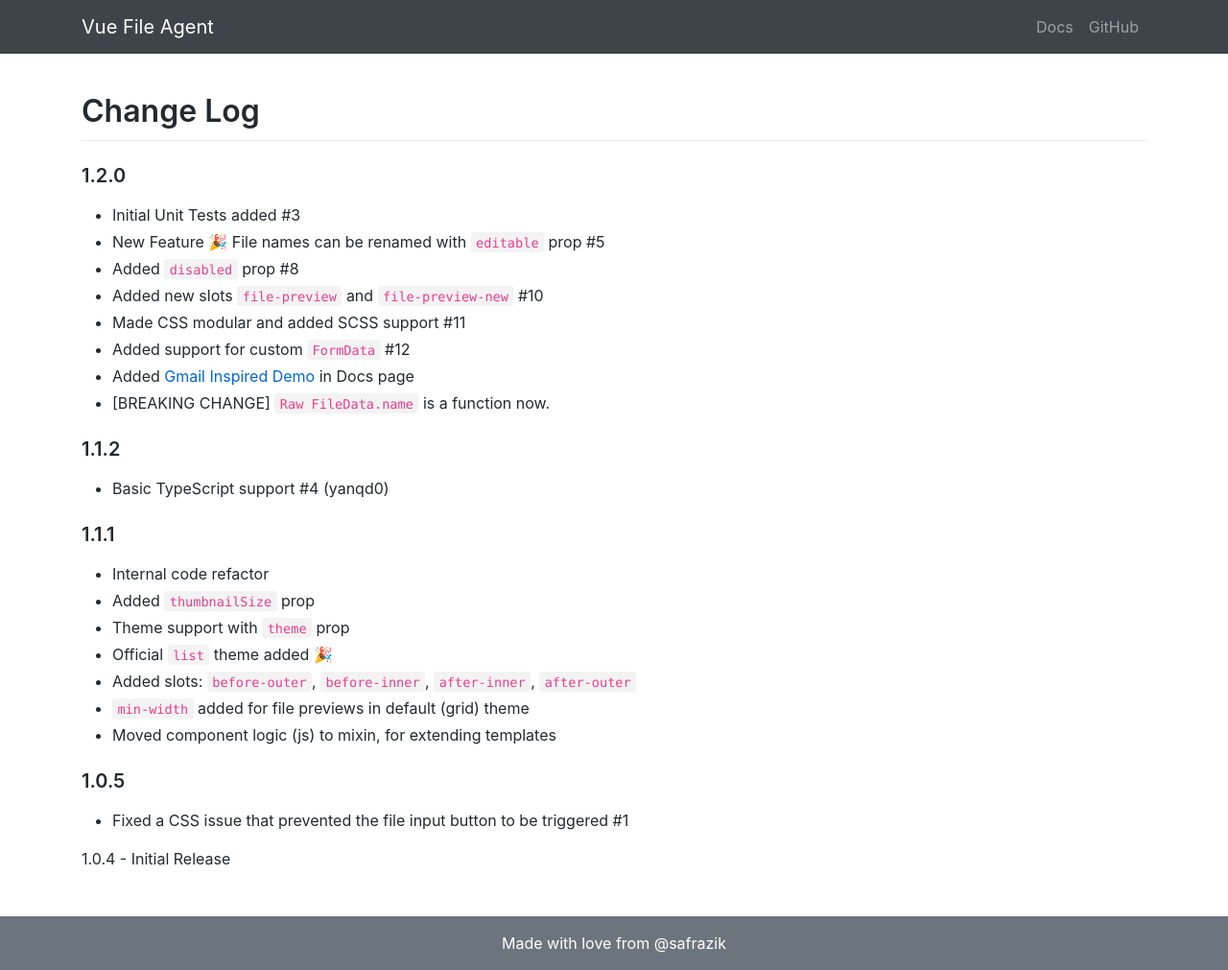
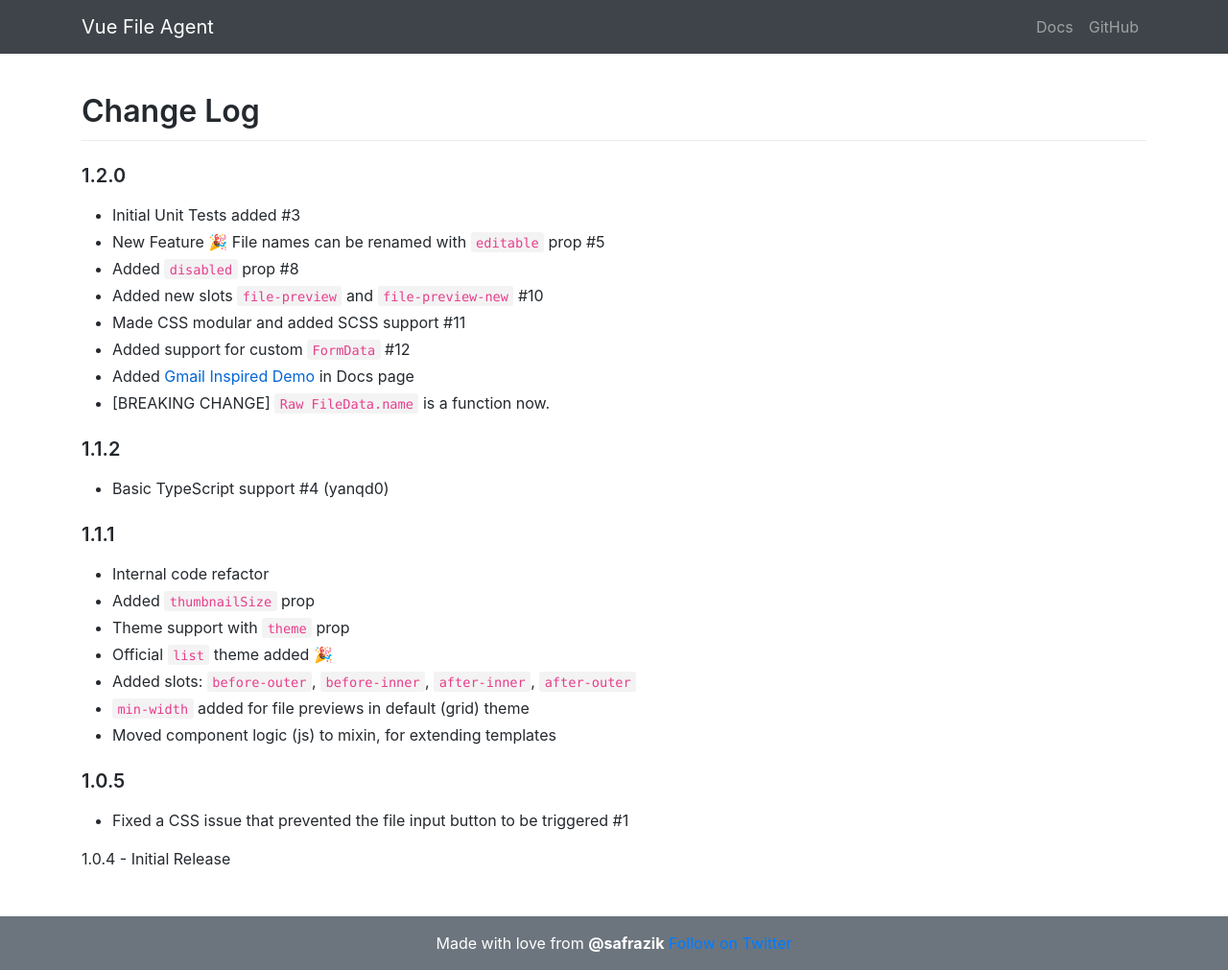
Before and after one commit to safrazik/vue-file-agent, a Jekyll site: the page built from CHANGELOG.md, in a window 1280 px wide and 1011 px high. Shown: the whole window at 96% size. Built offline with Jekyll 4.4.1, drawn with Linux system fonts in a browser that asks for light colours; our own code applies the rules of GitHub Pages for plain Markdown files; comment, search, counter and statistics services are not loaded.

Commit message:
Add twitter link

```diff
--- a/_layouts/default.html
+++ b/_layouts/default.html
@@ -56,6 +56,10 @@
 </head>
 <body class="w-100 h-100" style="padding-top: 3.5rem;">
 
+{% if layout.is_home %}
+<div class="w-100 h-100">
+{% endif %}
+
   <nav class="navbar navbar-expand fixed-top navbar-dark bg-dark px-0" style="background: rgba(52, 58, 64, 0.95) !important; height: 3.5rem;">
     <div class="container" style="padding-left: 15px;
       padding-right: 15px;">
@@ -87,5 +91,20 @@
   {% endif %}
   {{ content }}
 
+  <div class="bg-secondary text-white mt-5 py-3">
+    <div class="container">
+      <div class="text-center">
+        Made with love from <a class="text-white" href="https://twitter.com/safrazik" target="_blank"><strong>@safrazik</strong></a>
+        <a href="https://twitter.com/safrazik?ref_src=vfa" class="twitter-follow-button" data-show-screen-name="false" data-show-count="false">Follow on Twitter</a>
+      </div>
+    </div>
+  </div>
+
+{% if layout.is_home %}
+</div>
+{% endif %}
+
+  <script async src="https://platform.twitter.com/widgets.js" charset="utf-8"></script>
+
 </body>
 </html>
--- a/_layouts/page.html
+++ b/_layouts/page.html
@@ -15,11 +15,4 @@ layout: default
       <demo-advanced></demo-advanced>
     </div>
   </div>
-  <div class="bg-secondary text-white mt-5 py-3">
-    <div class="container">
-      <div class="text-center">
-        Made with love from <a class="text-white" href="https://twitter.com/safrazik" target="_blank">@safrazik</a>
-      </div>
-    </div>
-  </div>
 </div>
```
Also changed, not shown: _layouts/example.html (+0 -7 lines), _layouts/home.html (+3 -9 lines). Lines whose indentation alone changed are shown as unchanged.
